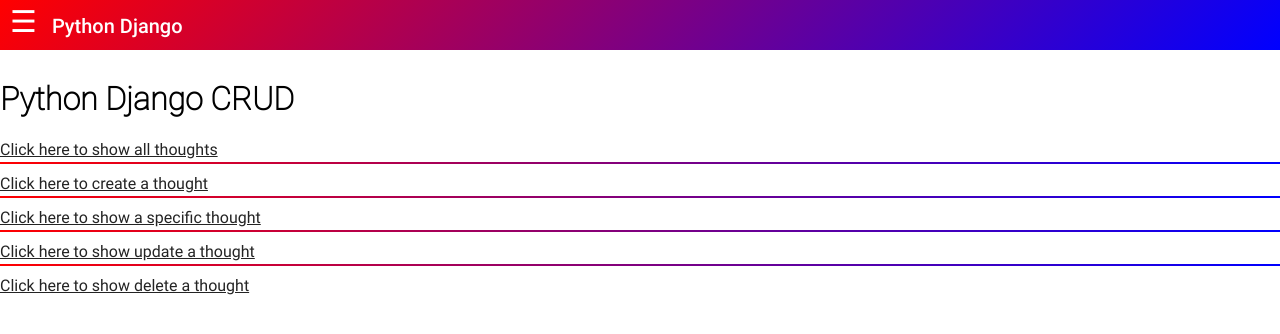
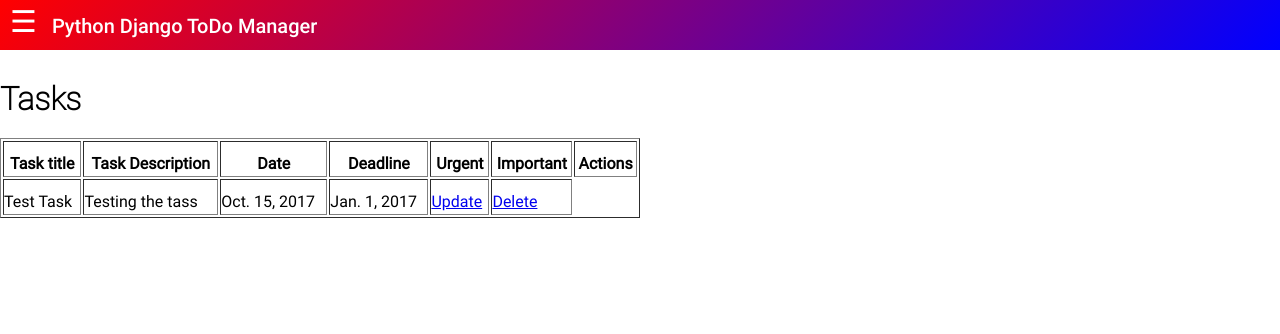
Before and after one commit to learncodeutrecht/python-django-crud, a Django app: page / in a window 1280 px wide. Shown: the top 334 px of the page. Run offline with Django 3.2, Linux system fonts and the light colour scheme; data comes from the database, SQL or seed files in the repository.

Commit message:
Changed thoughts into tasks. Added fields for todo app

```diff
--- a/pydjapp/pdcrud/models.py
+++ b/pydjapp/pdcrud/models.py
@@ -1,11 +1,13 @@
 from django.db import models
 
 # Create your models here.
-class Thoughts(models.Model):
-    thought = models.TextField(max_length=100)
-    thoughttype = models.CharField(max_length=50)
-    author = models.CharField(max_length=50)
-    date = models.DateField()
+class Task(models.Model):
+	title = models.TextField(max_length=100)
+	description = models.TextField(max_length=200)
+	date = models.DateField(auto_now_add=True)
+	deadline = models.DateField()
+	urgent = models.BooleanField()
+	important = models.BooleanField()
 
-    def __str__(self):
-        return self.thought + " by " + self.author
+	def __str__(self):
+		return self.task + " by " + self.author
--- a/pydjapp/pdcrud/templates/pdcrud/base.html
+++ b/pydjapp/pdcrud/templates/pdcrud/base.html
@@ -15,17 +15,14 @@
                 <a onclick="toggle_visibility(['side_menu'])">&#9776;</a>
             </div>
         </div>
-        <div id="st" class="site_title"><h1 class="header_title">Python Django</h1></div>
+        <div id="st" class="site_title"><h1 class="header_title">Python Django ToDo Manager</h1></div>
     </header>
     <aside id="side_menu" style="display: none;">
         <div class="ie_scroll">
             <div class="aside_menu">
-                <a href="/readall">Thoughts overview</a>
-                <a href="/create">New thought</a>
-                <a href="/select_single_thought">Read</a>
-                <a href="">Update</a>
-                <a href="">Delete</a>
-		<a href="/">Main</a>
+                <a href="/readall">Task overview</a>
+                <a href="/create">New task</a>
+		<a href="/about">About</a>
             </div>
         </div>
     </aside>
--- a/pydjapp/pdcrud/templates/pdcrud/index.html
+++ b/pydjapp/pdcrud/templates/pdcrud/index.html
@@ -1,23 +1,12 @@
 {% extends "pdcrud/base.html" %}
 {% block content %}
-<h2>Python Django CRUD</h2>
+<h2>Python Django ToDo Manager</h2>
 <p class="text">
-    <a class="normal_link" href="readall">Click here to show all thoughts</a>
+    <a class="normal_link" href="readall">Click here to show all tasks</a>
 </p>
 <div class="fancy_line"></div>
 <p class="text">
-    <a class="normal_link" href="create">Click here to create a thought</a>
+    <a class="normal_link" href="create">Click here to create a task</a>
 </p>
 <div class="fancy_line"></div>
-<p class="text">
-    <a class="normal_link" href="select_single_thought">Click here to show a specific thought</a>
-</p>
-<div class="fancy_line"></div>
-<p class="text">
-    <a class="normal_link" href="update_thought">Click here to show update a thought</a>
-</p>
-<div class="fancy_line"></div>
-<p class="text">
-    <a class="normal_link" href="delete_thought">Click here to show delete a thought</a>
-</p>
 {% endblock %}
--- /dev/null
+++ b/pydjapp/pdcrud/templates/pdcrud/tasks.html
@@ -0,0 +1,57 @@
+{% extends "pdcrud/base.html" %}
+{% block content %}
+<h2>Tasks</h2>
+<table align="center" border="1" width="50%">
+    <tr>
+        <th>
+            <p class="text">Task title</p>
+        </th>
+        <th>
+            <p class="text">Task Description</p>
+        </th>
+        <th>
+            <p class="text">Date</p>
+        </th>
+	<th>
+            <p class="text">Deadline</p>
+        </th>
+	<th>
+            <p class="text">Urgent</p>
+        </th>
+	<th>
+            <p class="text">Important</p>
+        </th>
+        <th colspan="2">
+            <p class="text">Actions</p>
+        </th>
+    </tr>
+    {% for task in tasks %}
+    <tr>
+        <td>
+            <p class="text">{{ task.title }}</p>
+        </td>
+        <td>
+            <p class="text">{{ task.description }}</p>
+        </td>
+        <td>
+            <p class="text">{{ task.date }}</p>
+        </td>
+        <td>
+            <p class="text">{{ task.deadline }}</p>
+        </td>
+        <td>
+            <p class="text"><a href="/update/{{ task.id }}">Update</a></p>
+        </td>
+        <td>
+            <p class="text"><a href="/delete/{{ task.id }}">Delete</a></p>
+        </td>
+    </tr>
+    {% empty %}
+    <tr>
+    <td colspan="4">
+        <p class="text">No Tasks as of now!</p>
+    </td>
+    </tr>
+    {% endfor %}
+</table>
+{% endblock %}
--- a/pydjapp/pdcrud/urls.py
+++ b/pydjapp/pdcrud/urls.py
@@ -4,14 +4,10 @@
 
 urlpatterns = [
     # ex: /pdcrud/
-    url(r'^$', views.index, name='index'),
+    url(r'^$', views.readall, name='readall'),
     url(r'^index/$', views.create, name='create'),
     url(r'^create/$', views.create, name='create'),
     url(r'^update/([0-9]+)/$', views.update, name='update'),
     url(r'^readall/$', views.readall, name='readall'),
     url(r'^delete/([0-9]+)/$', views.delete, name='delete'),
-	url(r'^select_single_thought/$', views.select_single_thought, name='select_single_thought'),
-	url(r'^single_thought/([0-9]+)/$', views.view_single_thought, name='single_thought'),
-	url(r'^delete_thought/$', views.delete_thought, name='delete_thought'),
-	url(r'^update_thought/$', views.update_thought, name='update_thought'),
 ]
--- a/pydjapp/pdcrud/views.py
+++ b/pydjapp/pdcrud/views.py
@@ -3,8 +3,8 @@
 from django.http import HttpResponseRedirect
 
 # Import form and model for further use in view
-from .forms import ThoughtForm
-from .models import Thoughts
+from .forms import TaskForm
+from .models import Task
 
 
 def index(request):
@@ -14,24 +14,26 @@
 
 
 def create(request):
-    """GET and POST for the Create Form for creating THOUGHTS."""
+    """GET and POST for the Create Form for creating TASKS."""
     if request.method == 'POST':
-        form = ThoughtForm(request.POST)  # Save POSTed form data as form
+        form = TaskForm(request.POST)  # Save POSTed form data as form
         if form.is_valid():  # Check data validity
             # Create new table entry from cleaned form data
-            thought = Thoughts(thought=form.cleaned_data['thought'],
-                               thoughttype=form.cleaned_data['thoughttype'],
-                               author=form.cleaned_data['author'],
-                               date=form.cleaned_data['date'])
-            thought.save()  # Save new table entry to table/DB
+            task = Task(title=form.cleaned_data['title'],
+				description=form.cleaned_data['description'],
+				date=form.cleaned_data['date'],
+				deadline=form.cleaned_data['deadline'],
+				urgent=form.cleaned_data['urgent'],
+				important=form.cleaned_data['important'],)
+            task.save()  # Save new table entry to table/DB
             return HttpResponseRedirect('/')  # Redirect (GET) to domain root
     else:
-        form = ThoughtForm()  # Form, to be served to template when rendering
+        form = TaskForm()  # Form, to be served to template when rendering
 
     return render(request,
-                  'pdcrud/thoughtForm.html',
+                  'pdcrud/taskForm.html',
                   {'form': form,
-                   'title': 'Create a new thought.',
+                   'title': 'Create a new task.',
                    'url': '/create/'})
 
 
@@ -40,66 +42,46 @@
     if request.method == 'GET':
 
 
-        thought = Thoughts.objects.get(id=id)
-        form = ThoughtForm(thought.__dict__)
+        task = Task.objects.get(id=id)
+        form = TaskForm(task.__dict__)
 
         return render(request,
-                    'pdcrud/thoughtForm.html',
+                    'pdcrud/taskForm.html',
                     {'form': form,
-                    'title': 'Update thought.',
+                    'title': 'Update task.',
                     'url': '/update/' + str(id) +"/"}
                     )
     elif request.method == "POST":
         print("log update:" + request.method)
         print(request.POST)
-        form = ThoughtForm(request.POST)
+        form = TaskForm(request.POST)
         if form.is_valid():
-            thought = Thoughts.objects.get(id=id)
-            thought.thought = form.cleaned_data['thought']
-            thought.thoughttype  = form.cleaned_data['thoughttype']
-            thought.author  = form.cleaned_data['author']
-            thought.date  = form.cleaned_data['date']
-            thought.save()
+            task = Task.objects.get(id=id)
+            task.task = form.cleaned_data['task']
+            task.tasktype  = form.cleaned_data['tasktype']
+            task.author  = form.cleaned_data['author']
+            task.date  = form.cleaned_data['date']
+            task.save()
             return HttpResponseRedirect("/readall/")
         else:
             return render(request,
-                    'pdcrud/thoughtForm.html',
+                    'pdcrud/taskForm.html',
                     {'form': form,
-                    'title': 'Update thought.',
+                    'title': 'Update task.',
                     'url': '/update/' + str(id) +"/"}
                     )
 
 def readall(request):
-    """REAL ALL existing thoughts and show them on the HTML page."""
-    thoughts = Thoughts.objects.all()
-    # thoughts = []
-    return render(request, 'pdcrud/thoughts.html', {'thoughts': thoughts})
+    """REAL ALL existing tasks and show them on the HTML page."""
+    tasks = Task.objects.all()
+    # tasks = []
+    return render(request, 'pdcrud/tasks.html', {'tasks': tasks})
 
 def delete(request, id):
     """Delete the record with ID received in request"""
     print(id)
 
-    Thoughts.objects.filter(id=id).delete()
+    Tasks.objects.filter(id=id).delete()
     """fetch remaining records"""
-    thoughts = Thoughts.objects.all()
-    return render(request, 'pdcrud/thoughts.html', {'thoughts': thoughts})
-
-def select_single_thought(request):
-	"""select a single thought"""
-	single_thought = Thoughts.objects.all()
-	return render(request, 'pdcrud/select_single_thought.html', {'single_thought': single_thought})
-
-def view_single_thought(request, id):
-	""""READ a single tought"""
-	single_thought = get_object_or_404(Thoughts, pk=id)
-	return render(request, 'pdcrud/single_thought.html', {'single_thought' : single_thought})
-
-def delete_thought(request):
-	"""Select which thoughts to delete"""
-	thoughts = Thoughts.objects.all()
-	return render(request, 'pdcrud/delete_thought.html', {'thoughts': thoughts})
-
-def update_thought(request):
-	"""Select which thoughts to update"""
-	thoughts = Thoughts.objects.all()
-	return render(request, 'pdcrud/update_thought.html', {'thoughts': thoughts})
+    tasks = Task.objects.all()
+    return render(request, 'pdcrud/tasks.html', {'tasks': tasks})
```
Also changed, not shown: pydjapp/pdcrud/forms.py (+7 -5 lines), pydjapp/pdcrud/templates/pdcrud/delete_thought.html (deleted, +0 -20 lines), pydjapp/pdcrud/templates/pdcrud/single_thought.html (deleted, +0 -35 lines), pydjapp/pdcrud/templates/pdcrud/thoughts.html (deleted, +0 -51 lines), pydjapp/pdcrud/templates/pdcrud/update_task.html (renamed from pydjapp/pdcrud/templates/pdcrud/select_single_thought.html, +4 -4 lines), pydjapp/pdcrud/templates/pdcrud/update_thought.html (deleted, +0 -20 lines), pydjapp/db.sqlite3, pydjapp/pdcrud/migrations/0003_auto_20171015_1011.py (added), pydjapp/pdcrud/migrations/0004_auto_20171015_1038.py (added), pydjapp/pdcrud/templates/pdcrud/taskForm.html (renamed from pydjapp/pdcrud/templates/pdcrud/thoughtForm.html).
